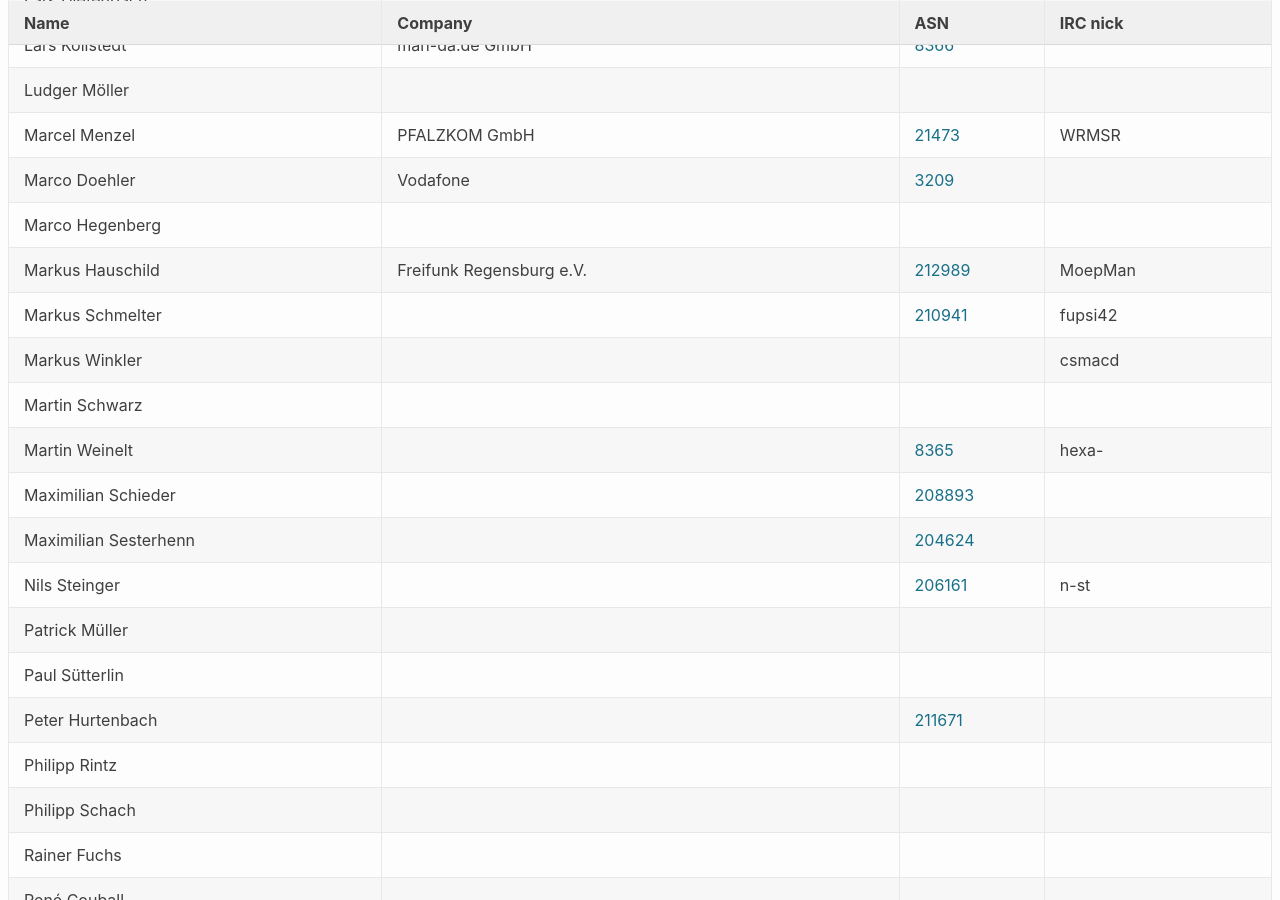
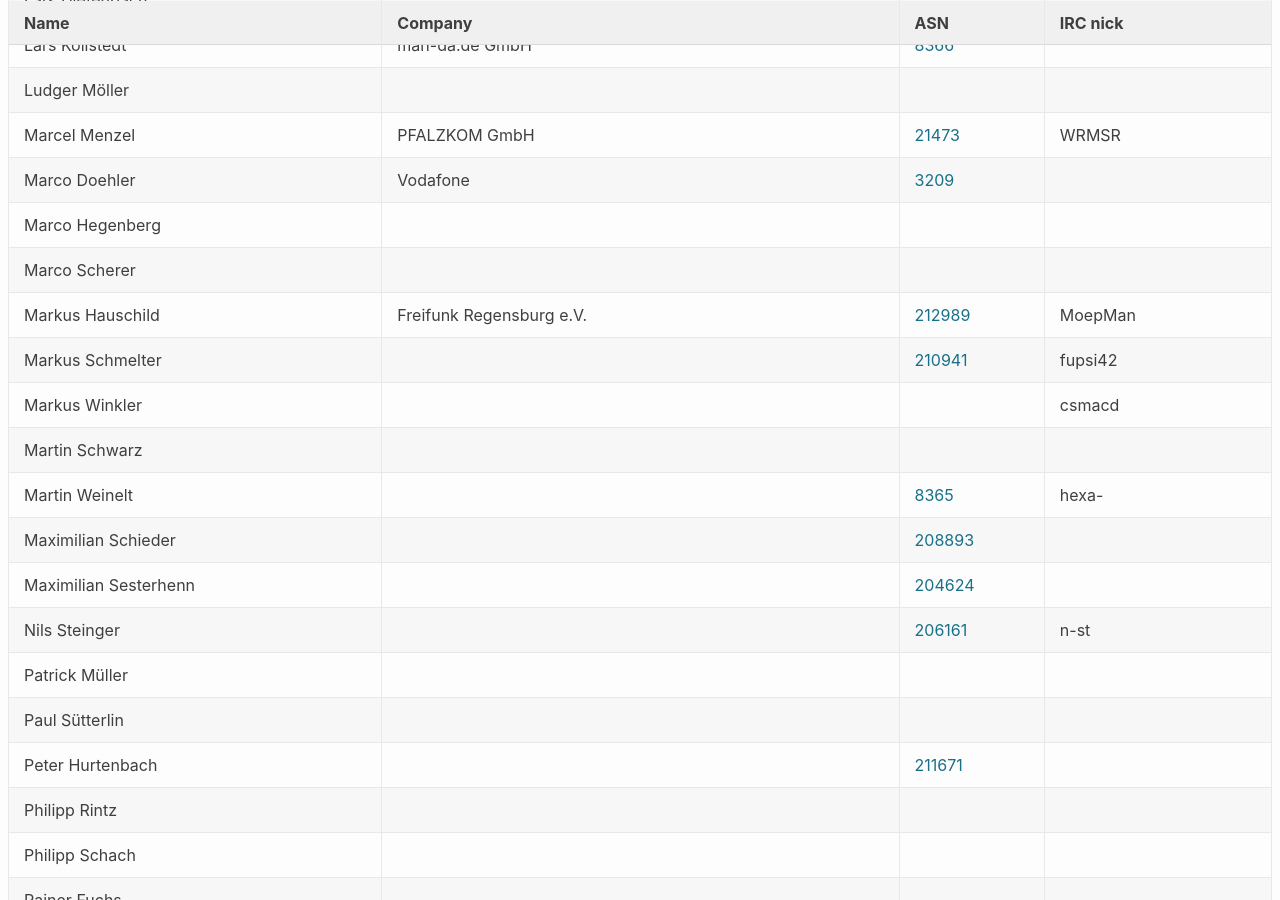
Before and after one commit to denog/pretix-attendeelist, a Jekyll site: the page built from denog14/index.md, in a window 1280 px wide and 900 px high, scrolled down 1453 px. Built offline with Jekyll 4.4.1, drawn with Linux system fonts in a browser that asks for light colours.

Commit message:
Latest data: Mon Sep 26 10:53:36 UTC 2022

```diff
--- a/_data/attendees_denog14_onsite.json
+++ b/_data/attendees_denog14_onsite.json
@@ -210,6 +210,12 @@
     "asn": null
   },
   {
+    "name": "Marco Scherer",
+    "company": null,
+    "irc": null,
+    "asn": null
+  },
+  {
     "name": "Markus Hauschild",
     "company": "Freifunk Regensburg e.V.",
     "irc": "MoepMan",
```
